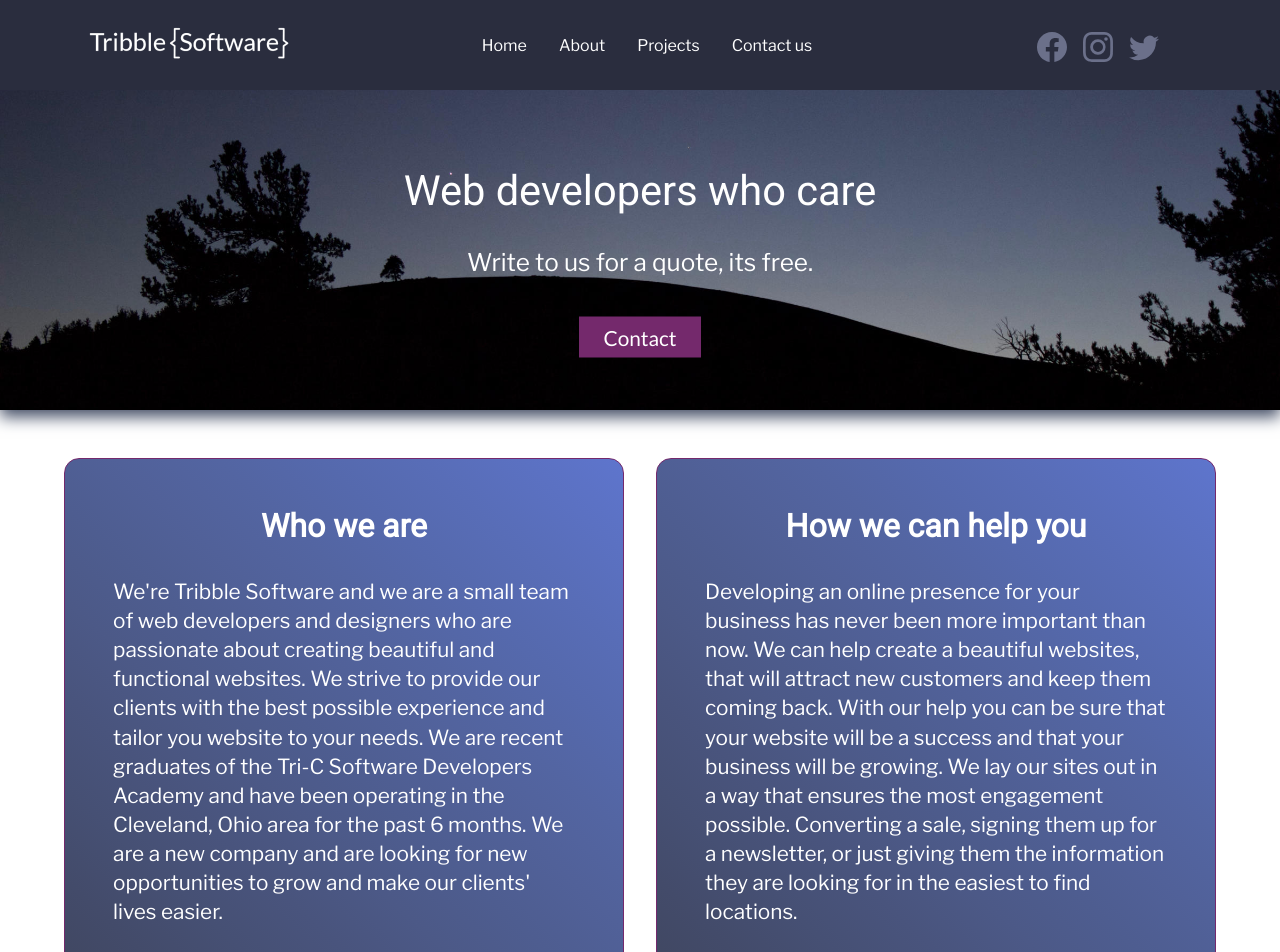
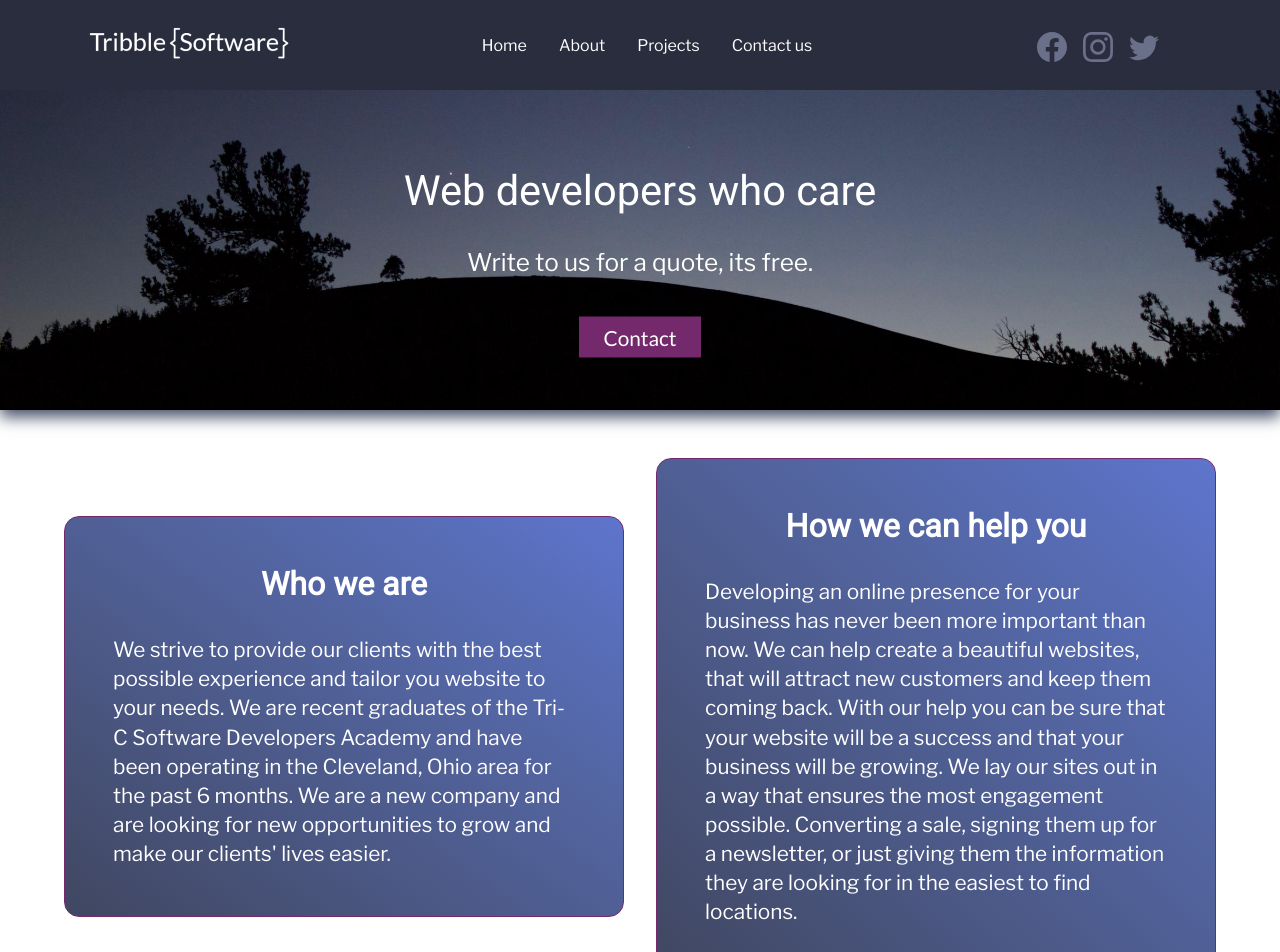
Before and after one commit to RandallBG/TribbleSoftwareWebsite, a React (Create React App) app: page /about in a window 1280 px wide. Shown: the top 952 px of the page. Built offline with nearby package versions, Linux system fonts and the light colour scheme.

Commit message:
update commit

```diff
--- a/src/components/About/About.js
+++ b/src/components/About/About.js
@@ -7,9 +7,7 @@ const About = () => {
         <div className="textSection">
           <h1 className="aboutTitle">Who we are</h1>
           <p>
-            We're Tribble Software and we are a small team of web developers and
-            designers who are passionate about creating beautiful and functional
-            websites. We strive to provide our clients with the best possible
+             We strive to provide our clients with the best possible
             experience and tailor you website to your needs. We are recent
             graduates of the Tri-C Software Developers Academy and have been
             operating in the Cleveland, Ohio area for the past 6 months. We are
```
